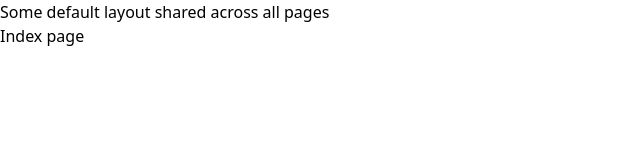
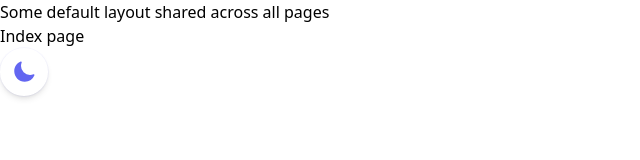
Before and after one commit to AirFast/shop, a Nuxt app in the folder frontend/: page / in a window 1280 px wide. Shown: the top 160 px of the page, without its empty margins (0-640 px from the left). Built offline with nearby package versions, Linux system fonts and the light colour scheme.

Commit message:
feat: add dark mode

```diff
--- /dev/null
+++ b/frontend/components/Button.vue
@@ -0,0 +1,8 @@
+<template>
+  <button
+    type="button"
+    class="w-12 h-12 rounded-full ring-1 ring-indigo-500/5 shadow-md flex items-center justify-center hover:bg-slate-100 dark:bg-slate-800 dark:hover:bg-slate-700"
+  >
+    <slot></slot>
+  </button>
+</template>
--- /dev/null
+++ b/frontend/components/ToggleDarkButton.vue
@@ -0,0 +1,12 @@
+<script setup lang="ts">
+import { MoonIcon, SunIcon } from "@heroicons/vue/24/solid";
+
+const { isDark, toggleDark } = useTheme();
+</script>
+
+<template>
+  <Button @click="toggleDark()">
+    <MoonIcon v-if="!isDark" class="w-6 h-6 text-indigo-500" />
+    <SunIcon v-else class="w-6 h-6 dark:text-indigo-200" />
+  </Button>
+</template>
--- /dev/null
+++ b/frontend/composables/useTheme.ts
@@ -0,0 +1,22 @@
+import { Ref } from "vue";
+import { useDark, useToggle } from "@vueuse/core";
+
+export type ThemeComposition = {
+  isDark: Ref<boolean>;
+  toggleDark: () => boolean;
+};
+
+export const useTheme = (): ThemeComposition => {
+  const isDark = useDark({
+    selector: "html",
+    attribute: "class",
+    valueDark: "dark",
+    valueLight: "light",
+  });
+  const toggleDark = useToggle(isDark);
+
+  return {
+    isDark,
+    toggleDark,
+  };
+};
--- a/frontend/layouts/default.vue
+++ b/frontend/layouts/default.vue
@@ -2,5 +2,9 @@
   <div>
     Some default layout shared across all pages
     <slot />
+
+    <div>
+      <ToggleDarkButton />
+    </div>
   </div>
 </template>
```
